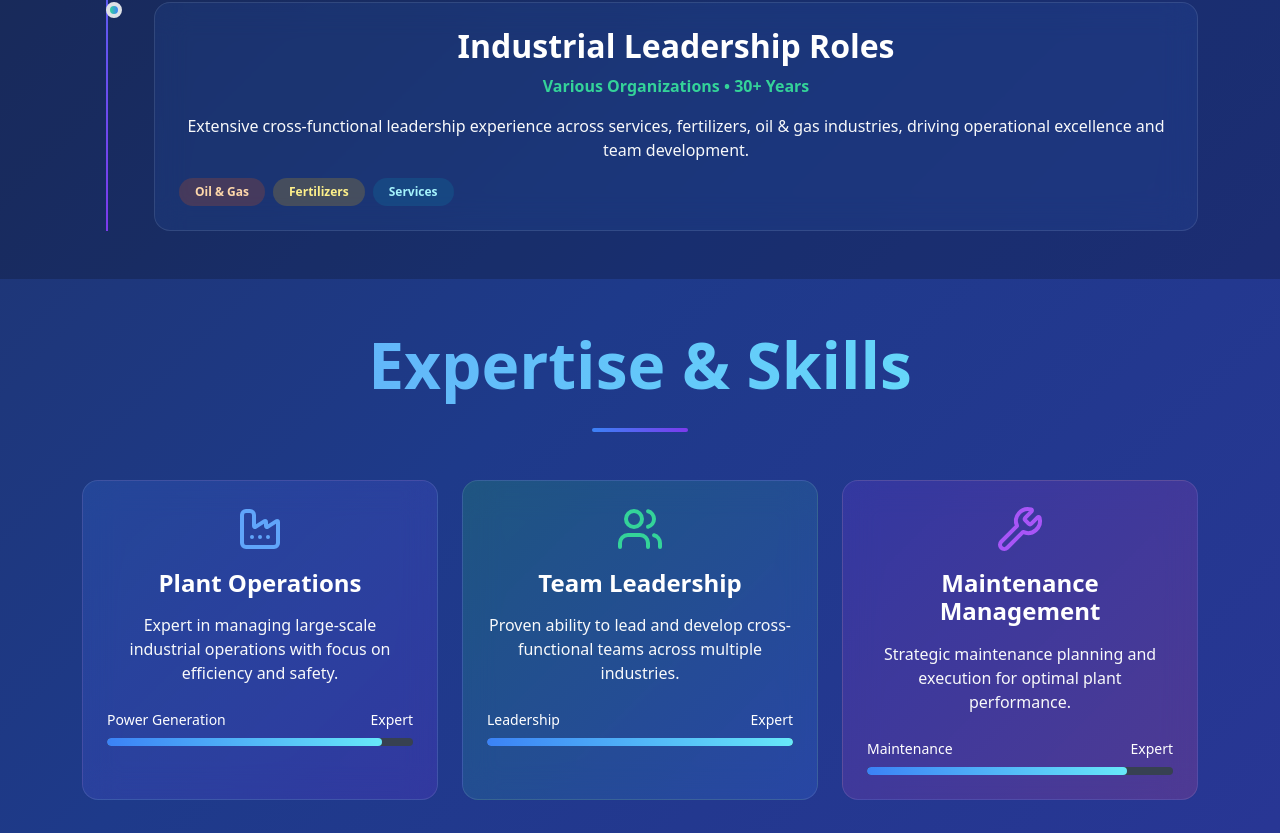
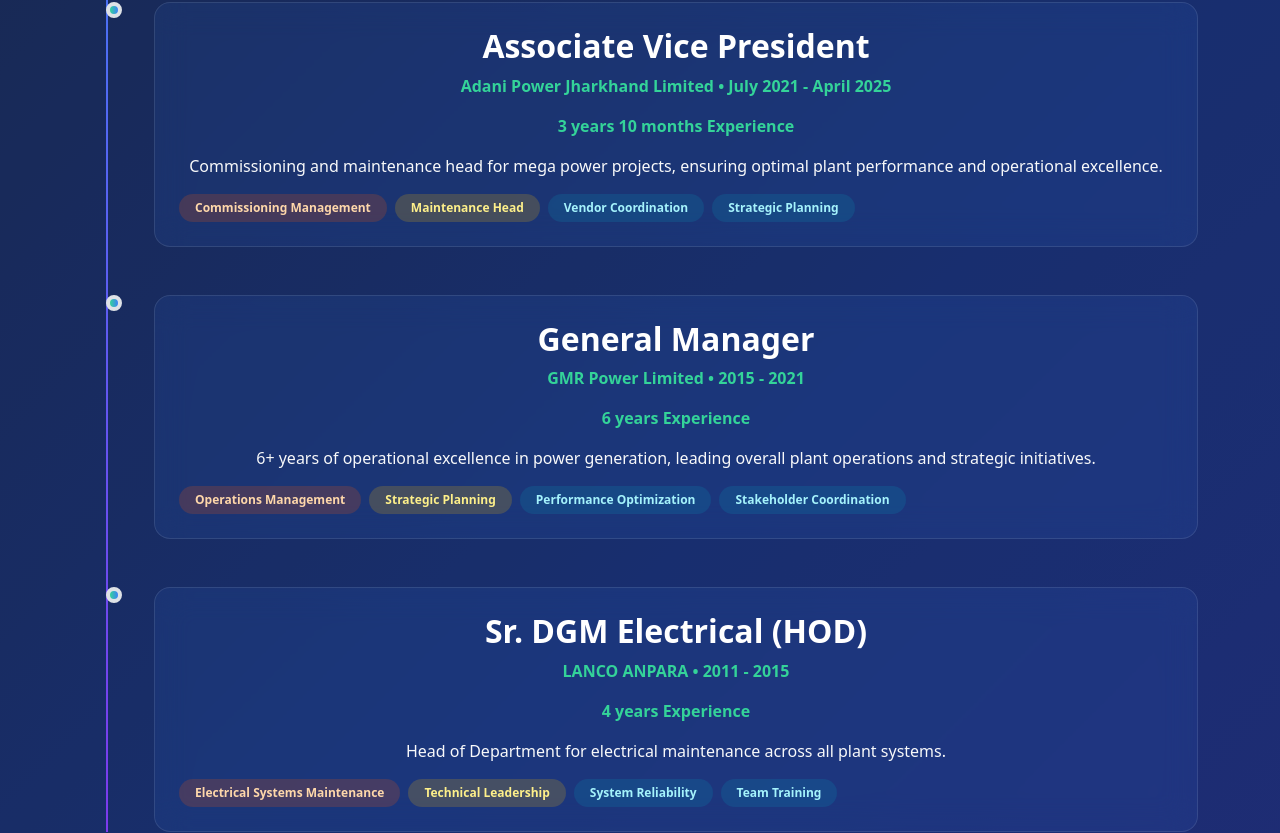
Before and after one commit to Kar7avya/ManishResume, a React (Create React App) app in the folder frontend/: page / in a window 1280 px wide. Shown: the part 2010-2843 px from the top of the page. Built offline with nearby package versions, Linux system fonts and the light colour scheme.

Commit message:
latest commit

```diff
--- a/frontend/src/App.css
+++ b/frontend/src/App.css
@@ -11,6 +11,9 @@
   .App-logo {
     animation: App-logo-spin infinite 20s linear;
   }
+}
+body, html {
+  overflow-x: hidden;
 }
 
 .App-header {
--- a/frontend/src/Portfolio.js
+++ b/frontend/src/Portfolio.js
@@ -1297,21 +1297,21 @@
                     <div className="text-center p-4 rounded" style={{...customStyles.glassCard, background: 'linear-gradient(135deg, rgba(59, 130, 246, 0.2), rgba(124, 58, 237, 0.2))'}}>
                       <Calendar size={32} className="mb-2" style={{color: '#60a5fa'}} />
                       <div className="h2 fw-bold text-white">30+</div>
-                      <small className="text-muted">Years Experience</small>
+                      <small className="text-white">Years Experience</small>
                     </div>
                   </div>
                   <div className="col-sm-4">
                     <div className="text-center p-4 rounded" style={{...customStyles.glassCard, background: 'linear-gradient(135deg, rgba(34, 197, 94, 0.2), rgba(59, 130, 246, 0.2))'}}>
                       <Zap size={32} className="mb-2" style={{color: '#34d399'}} />
                       <div className="h2 fw-bold text-white">1320</div>
-                      <small className="text-muted">MW Capacity</small>
+                      <small className="text-white">MW Capacity</small>
                     </div>
                   </div>
                   <div className="col-sm-4">
                     <div className="text-center p-4 rounded" style={{...customStyles.glassCard, background: 'linear-gradient(135deg, rgba(124, 58, 237, 0.2), rgba(236, 72, 153, 0.2))'}}>
                       <Users size={32} className="mb-2" style={{color: '#a855f7'}} />
                       <div className="h2 fw-bold text-white">4</div>
-                      <small className="text-muted">Industries</small>
+                      <small className="text-white">Industries</small>
                     </div>
                   </div>
                 </div>
@@ -1382,19 +1382,82 @@
     <div className="p-4 rounded-4" style={{...customStyles.glassCard, transition: 'all 0.3s ease'}}
         onMouseEnter={(e) => e.target.style.borderColor = 'rgba(255, 255, 255, 0.3)'}
         onMouseLeave={(e) => e.target.style.borderColor = 'rgba(255, 255, 255, 0.1)'}>
-                  <h3 className="h2 fw-bold text-white mb-2">Industrial Leadership Roles</h3>
-                  <p className="fw-semibold mb-3" style={{color: '#34d399'}}>Various Organizations • 30+ Years</p>
+        <h3 className="h2 fw-bold text-white mb-2">Associate Vice President</h3>
+        <p className="fw-semibold mb-3" style={{color: '#34d399'}}>Adani Power Jharkhand Limited • July 2021 - April 2025 </p>
+        <p className="fw-semibold mb-3" style={{color: '#34d399'}}>3 years 10 months Experience</p>
         <p className="text-light mb-3">
-                    Extensive cross-functional leadership experience across services, fertilizers, oil & gas industries,
-                    driving operational excellence and team development.
+            Commissioning and maintenance head for mega power projects, ensuring optimal plant performance and operational excellence.
         </p>
         <div className="d-flex flex-wrap gap-2">
-                    <span className="badge rounded-pill px-3 py-2" style={{background: 'rgba(234, 88, 12, 0.2)', color: '#fed7aa'}}>Oil & Gas</span>
-                    <span className="badge rounded-pill px-3 py-2" style={{background: 'rgba(234, 179, 8, 0.2)', color: '#fef08a'}}>Fertilizers</span>
-                    <span className="badge rounded-pill px-3 py-2" style={{background: 'rgba(8, 145, 178, 0.2)', color: '#a5f3fc'}}>Services</span>
-                  </div>
-                </div>
-              </div>
+            <span className="badge rounded-pill px-3 py-2" style={{background: 'rgba(234, 88, 12, 0.2)', color: '#fed7aa'}}>Commissioning Management</span>
+            <span className="badge rounded-pill px-3 py-2" style={{background: 'rgba(234, 179, 8, 0.2)', color: '#fef08a'}}>Maintenance Head</span>
+            <span className="badge rounded-pill px-3 py-2" style={{background: 'rgba(8, 145, 178, 0.2)', color: '#a5f3fc'}}>Vendor Coordination</span>
+            <span className="badge rounded-pill px-3 py-2" style={{background: 'rgba(8, 145, 178, 0.2)', color: '#a5f3fc'}}>Strategic Planning</span>
+        </div>
+    </div>
+</div>
+
+
+
+              <div className="position-relative ps-5 ms-4">
+    <div className="position-absolute start-0 top-0 rounded-circle border border-4 ms-n2"
+        style={{width: '16px', height: '16px', background: 'linear-gradient(to right, #34d399, #3b82f6)', borderColor: '#1e293b !important'}}></div>
+    <div className="p-4 rounded-4" style={{...customStyles.glassCard, transition: 'all 0.3s ease'}}
+        onMouseEnter={(e) => e.target.style.borderColor = 'rgba(255, 255, 255, 0.3)'}
+        onMouseLeave={(e) => e.target.style.borderColor = 'rgba(255, 255, 255, 0.1)'}>
+        <h3 className="h2 fw-bold text-white mb-2">General Manager</h3>
+        <p className="fw-semibold mb-3" style={{color: '#34d399'}}>GMR Power Limited • 2015 - 2021 </p>
+        <p className="fw-semibold mb-3" style={{color: '#34d399'}}> 6 years Experience</p>
+        <p className="text-light mb-3">
+            6+ years of operational excellence in power generation, leading overall plant operations and strategic initiatives.
+        </p>
+        <div className="d-flex flex-wrap gap-2">
+            <span className="badge rounded-pill px-3 py-2" style={{background: 'rgba(234, 88, 12, 0.2)', color: '#fed7aa'}}>Operations Management</span>
+            <span className="badge rounded-pill px-3 py-2" style={{background: 'rgba(234, 179, 8, 0.2)', color: '#fef08a'}}>Strategic Planning</span>
+            <span className="badge rounded-pill px-3 py-2" style={{background: 'rgba(8, 145, 178, 0.2)', color: '#a5f3fc'}}>Performance Optimization</span>
+            <span className="badge rounded-pill px-3 py-2" style={{background: 'rgba(8, 145, 178, 0.2)', color: '#a5f3fc'}}>Stakeholder Coordination</span>
+        </div>
+    </div>
+</div>
+
+
+
+<div className="position-relative ps-5 ms-4">
+    <div className="position-absolute start-0 top-0 rounded-circle border border-4 ms-n2"
+        style={{width: '16px', height: '16px', background: 'linear-gradient(to right, #34d399, #3b82f6)', borderColor: '#1e293b !important'}}></div>
+    <div className="p-4 rounded-4" style={{...customStyles.glassCard, transition: 'all 0.3s ease'}}
+        onMouseEnter={(e) => e.target.style.borderColor = 'rgba(255, 255, 255, 0.3)'}
+        onMouseLeave={(e) => e.target.style.borderColor = 'rgba(255, 255, 255, 0.1)'}>
+        <h3 className="h2 fw-bold text-white mb-2">Sr. DGM Electrical (HOD)</h3>
+        <p className="fw-semibold mb-3" style={{color: '#34d399'}}>LANCO ANPARA • 2011 - 2015</p>
+        <p className="fw-semibold mb-3" style={{color: '#34d399'}}>4 years Experience</p>
+        <p className="text-light mb-3">
+            Head of Department for electrical maintenance across all plant systems.
+        </p>
+        <div className="d-flex flex-wrap gap-2">
+            <span className="badge rounded-pill px-3 py-2" style={{background: 'rgba(234, 88, 12, 0.2)', color: '#fed7aa'}}>Electrical Systems Maintenance</span>
+            <span className="badge rounded-pill px-3 py-2" style={{background: 'rgba(234, 179, 8, 0.2)', color: '#fef08a'}}>Technical Leadership</span>
+            <span className="badge rounded-pill px-3 py-2" style={{background: 'rgba(8, 145, 178, 0.2)', color: '#a5f3fc'}}>System Reliability</span>
+            <span className="badge rounded-pill px-3 py-2" style={{background: 'rgba(8, 145, 178, 0.2)', color: '#a5f3fc'}}>Team Training</span>
+        </div>
+    </div>
+</div>
+
+
+
+
+
+
+
+
+
+
+
+
+
+
+
+
             </div>
           </div>
         </div>
--- a/frontend/src/index.css
+++ b/frontend/src/index.css
@@ -11,3 +11,7 @@
   font-family: source-code-pro, Menlo, Monaco, Consolas, 'Courier New',
     monospace;
 }
+
+body, html {
+  overflow-x: hidden;
+}
```
Lines whose indentation alone changed are shown as unchanged.
